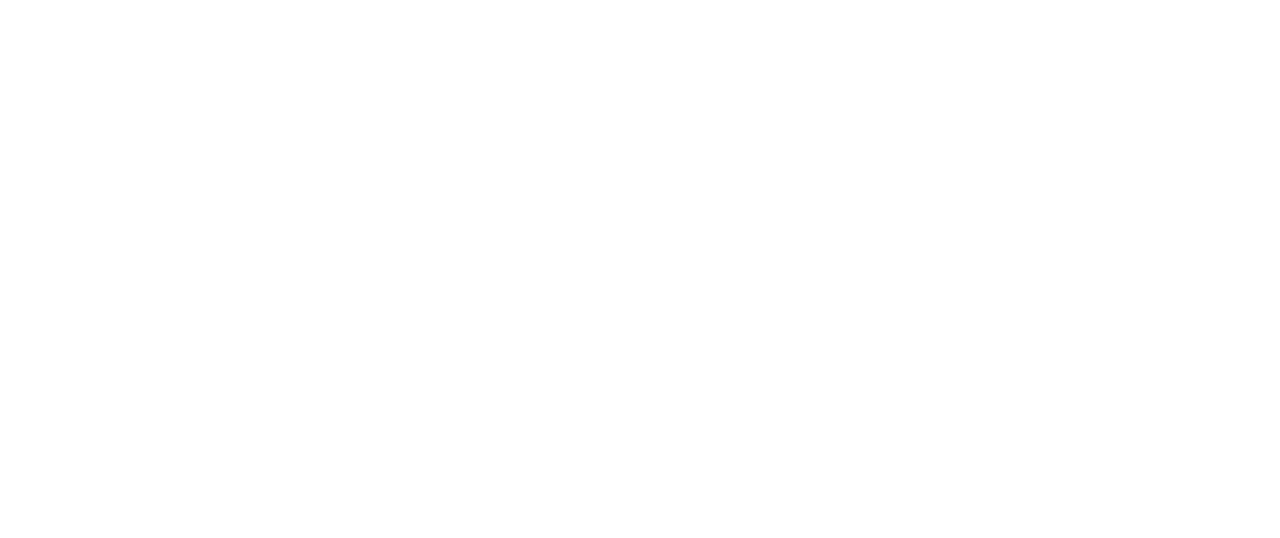
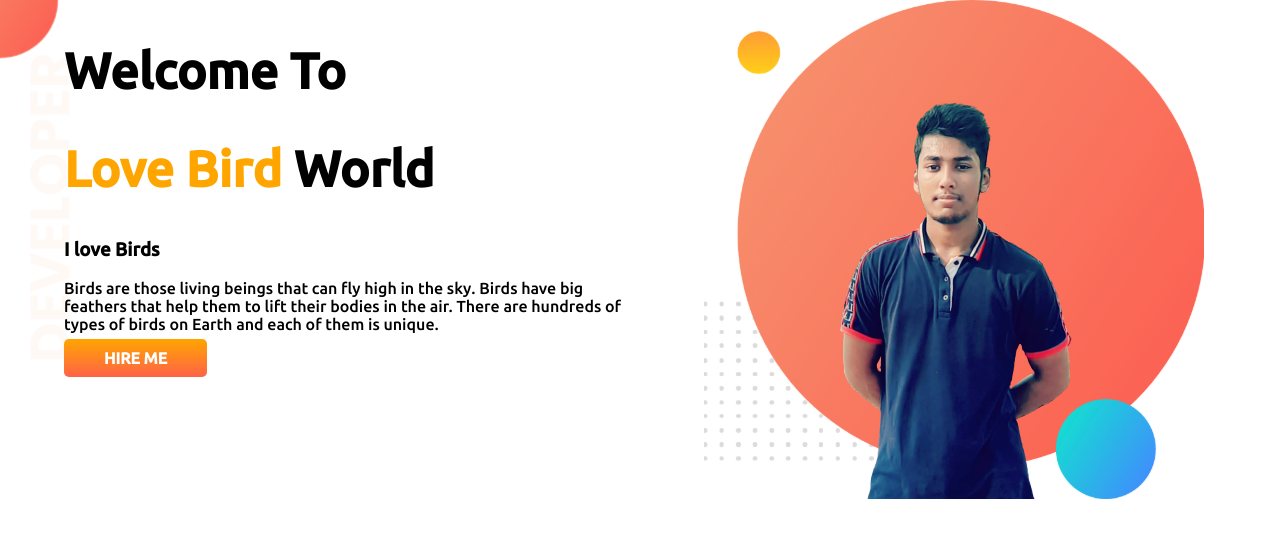
Before and after one commit to Shakib202/developer-portfolio, a plain HTML site: page index.html in a window 1280 px wide. Drawn offline with Linux system fonts and the light colour scheme.

Commit message:
top baner

```diff
--- a/index.html
+++ b/index.html
@@ -5,9 +5,24 @@
   <meta http-equiv="X-UA-Compatible" content="IE=edge">
   <meta name="viewport" content="width=device-width, initial-scale=1.0">
   <title>Shakib Portfolio</title>
+  <link rel="preconnect" href="https://fonts.googleapis.com">
+  <link rel="preconnect" href="https://fonts.gstatic.com" crossorigin>
+  <link href="https://fonts.googleapis.com/css2?family=Ubuntu:wght@500&display=swap" rel="stylesheet">
   <link rel="stylesheet" href="style.css">
 </head>
 <body>
-
+  <section class="top-banner">
+    <div class="half-width">
+      <h1>Welcome To</h1>
+      <h1><span>Love Bird</span> World</h1>
+      <h3>I love Birds</h3>
+      <p>Birds are those living beings that can fly high in the sky. Birds have big feathers that help them to lift their
+         bodies in the air. There are hundreds of types of birds on Earth and each of them is unique.</p>
+      <a class="link-button" href="https://www.linkedin.com/in/shakib-ahmed-017915229" target="_blank">HIRE ME</a>
+    </div>
+    <div class="half-width">
+      <img src="img/shakib.png" alt="My photo">
+    </div>
+  </section>
 </body>
 </html>
--- a/style.css
+++ b/style.css
@@ -0,0 +1,32 @@
+body{
+  font-family: 'Ubuntu', sans-serif;
+  margin: 0;
+}
+h1{
+  font-size: 50px;
+}
+span{
+  color:orange
+}
+section{
+  display:flex;
+}
+.half-width{
+  width:50%;
+  padding-left: 5%;
+}
+.half-width{
+  width:100%;
+}
+.link-button{
+  text-decoration: none;
+  background-image: linear-gradient(orange, tomato);
+  color:white;
+  font-weight: 700;
+  padding: 10px 40px;
+  border-radius: 5px;
+}
+.top-banner{
+  background-image: url(img/top-banner.png);
+  background-repeat:no-repeat;
+}
```
Also changed, not shown: img/dream-bg.png (added), img/exp-bg.png (added), img/jhankar.png (added), img/jhankar2.png (added), img/my-bg.png (added), img/my-bg2.png (added), img/shakib.png (added), img/top-banner.png (added), showOff/Shakib.jpeg (added), 7 other files.
